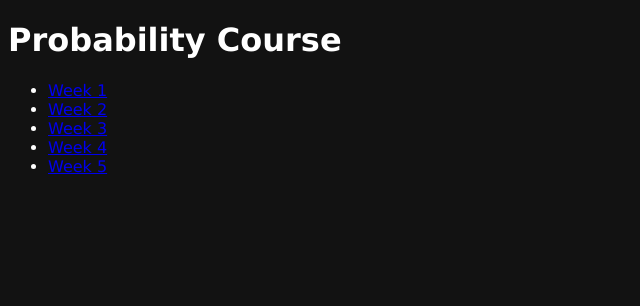
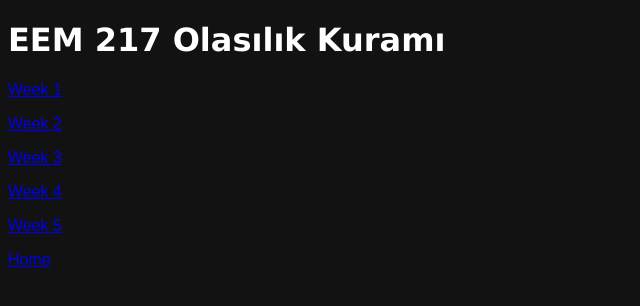
Before and after one commit to mtahakoroglu/mtahakoroglu.github.io, a plain HTML site: page probability.html in a window 1280 px wide. Shown: the whole page, without its empty margins (0-640 px from the left). Drawn offline with Linux system fonts and the light colour scheme.

Commit message:
a new tab for probability class is created

```diff
--- a/probability.html
+++ b/probability.html
@@ -6,13 +6,12 @@
         <link rel="stylesheet" href="docs/assets/css/styles.css">
     </head>
     <body>
-        <h1>Probability Course</h1>
-        <ul>
-            <li><a href="https://github.com/mtahakoroglu/probability/tree/main/lecture/week_01">Week 1</a></li>
-            <li><a href="https://github.com/mtahakoroglu/probability/tree/main/lecture/week_02">Week 2</a></li>
-            <li><a href="https://github.com/mtahakoroglu/probability/tree/main/lecture/week_03">Week 3</a></li>
-            <li><a href="https://github.com/mtahakoroglu/probability/tree/main/lecture/week_04">Week 4</a></li>
-            <li><a href="https://github.com/mtahakoroglu/probability/tree/main/lecture/week_05">Week 5</a></li>
-        </ul>
+        <h1>EEM 217 Olasılık Kuramı</h1>
+            <p align="justify"><a href="https://github.com/mtahakoroglu/probability/tree/main/lecture/week_01">Week 1</a></p>
+            <p align="justify"><a href="https://github.com/mtahakoroglu/probability/tree/main/lecture/week_02">Week 2</a></p>
+            <p align="justify"><a href="https://github.com/mtahakoroglu/probability/tree/main/lecture/week_03">Week 3</a></p>
+            <p align="justify"><a href="https://github.com/mtahakoroglu/probability/tree/main/lecture/week_04">Week 4</a></p>
+            <p align="justify"><a href="https://github.com/mtahakoroglu/probability/tree/main/lecture/week_05">Week 5</a></p>
+            <a href="index.html">Home</a>
     </body>
 </html>
```
Also changed, not shown: index.html (+3 -13 lines).
